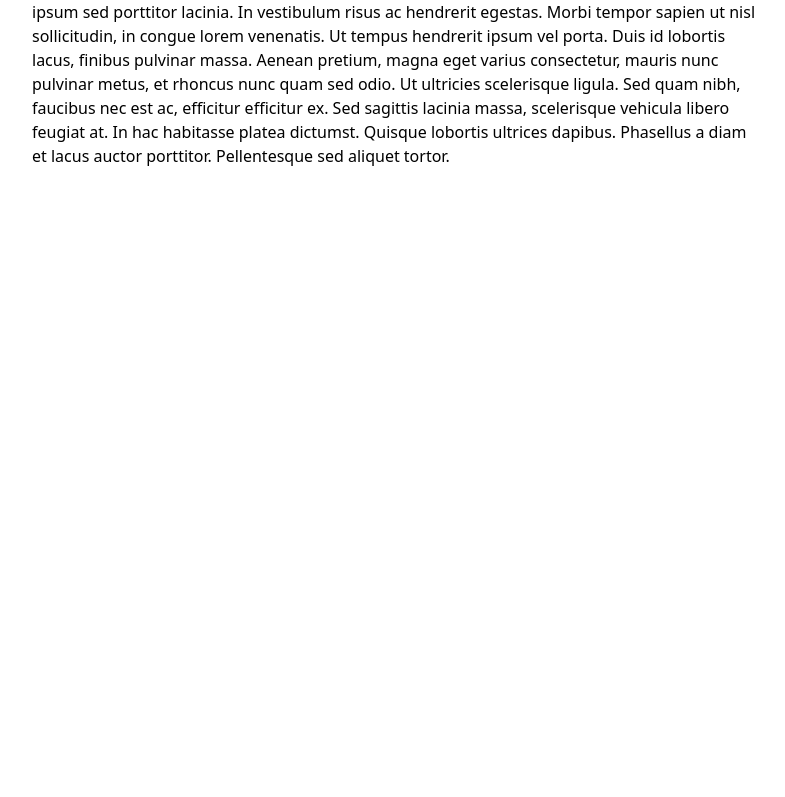
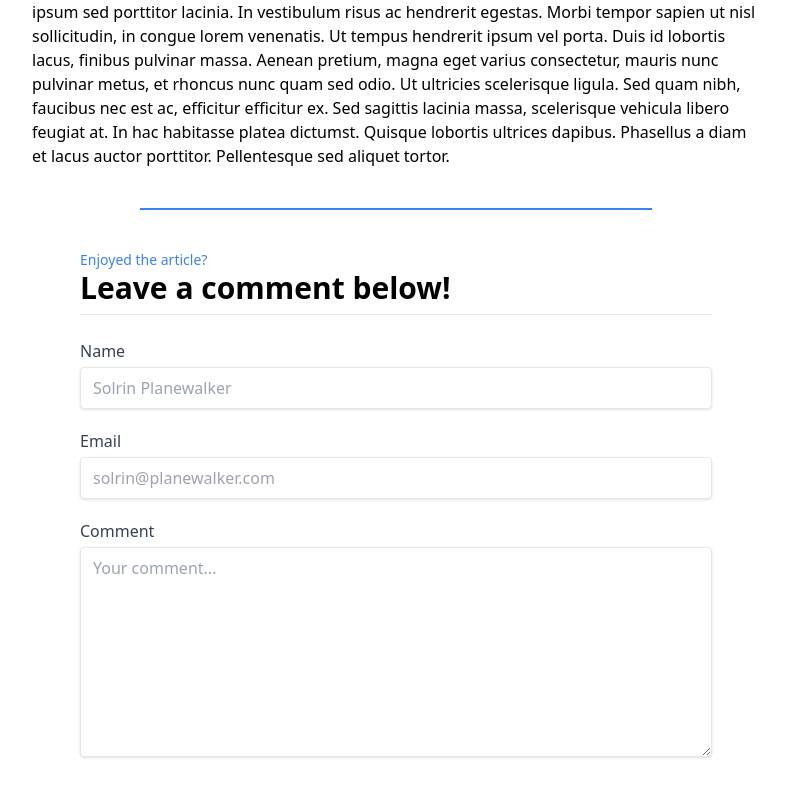
Before and after one commit to RicardoMarcal/tlog, a Next.js app: page /post/xd in a window 1280 px wide. Shown: the part 904-1701 px from the top of the page, without its empty margins (244-1029 px from the left). Before the commit the page ends 1092 px from the top, so only its background shows below. Built offline with nearby package versions, Linux system fonts and the light colour scheme.

Commit message:
comment section

```diff
--- a/pages/post/[slug].tsx
+++ b/pages/post/[slug].tsx
@@ -28,6 +28,27 @@ function Post({ post }: any) {
                 {post.content}
             </p>
         </article>
+
+        <hr className='max-w-lg my-5 mx-auto border border-blue-500' />
+
+        <form className='flex flex-col p-5 max-w-2xl mx-auto mb-10'>
+            <h3 className='text-sm text-blue-500'>Enjoyed the article?</h3>
+            <h4 className='text-3xl font-bold'>Leave a comment below!</h4>
+            <hr className='py-3 mt-2' />
+
+            <label className="block mb-5">
+                <span className='text-gray-700 '>Name</span>
+                <input className='shadow border rounded py-2 px-3 form-input mt-1 block w-full outline-none focus:ring ring-blue-500' placeholder="Solrin Planewalker" type="text" />
+            </label>
+            <label className="block mb-5">
+                <span className='text-gray-700 '>Email</span>
+                <input className='shadow border rounded py-2 px-3 form-input mt-1 block w-full outline-none focus:ring ring-blue-500' placeholder="solrin@planewalker.com" type="text" />
+            </label>
+            <label className="block mb-5">
+                <span className='text-gray-700 '>Comment</span>
+                <textarea className='shadow border rounded py-2 px-3 form-textarea mt-1 block w-full outline-none focus:ring ring-blue-500' placeholder="Your comment..." rows={8} />
+            </label>
+        </form>
     </div>
   )
 }
```
